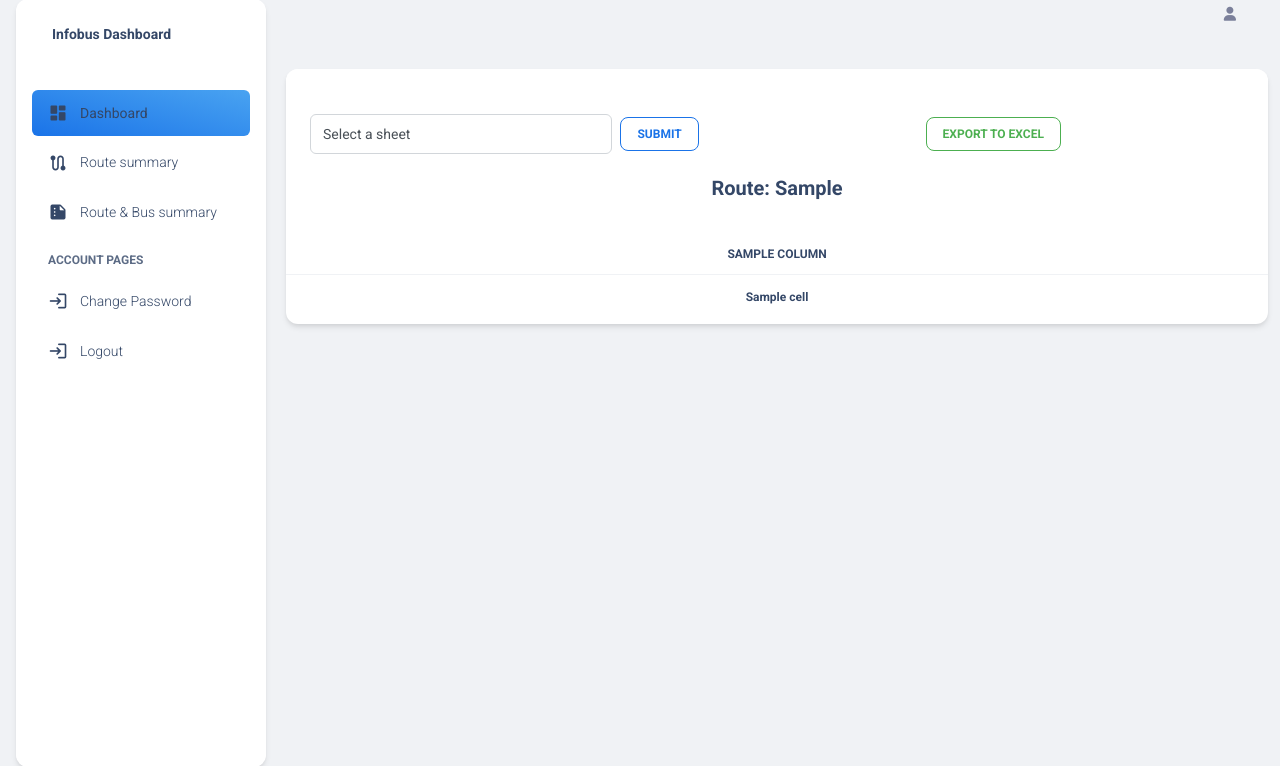
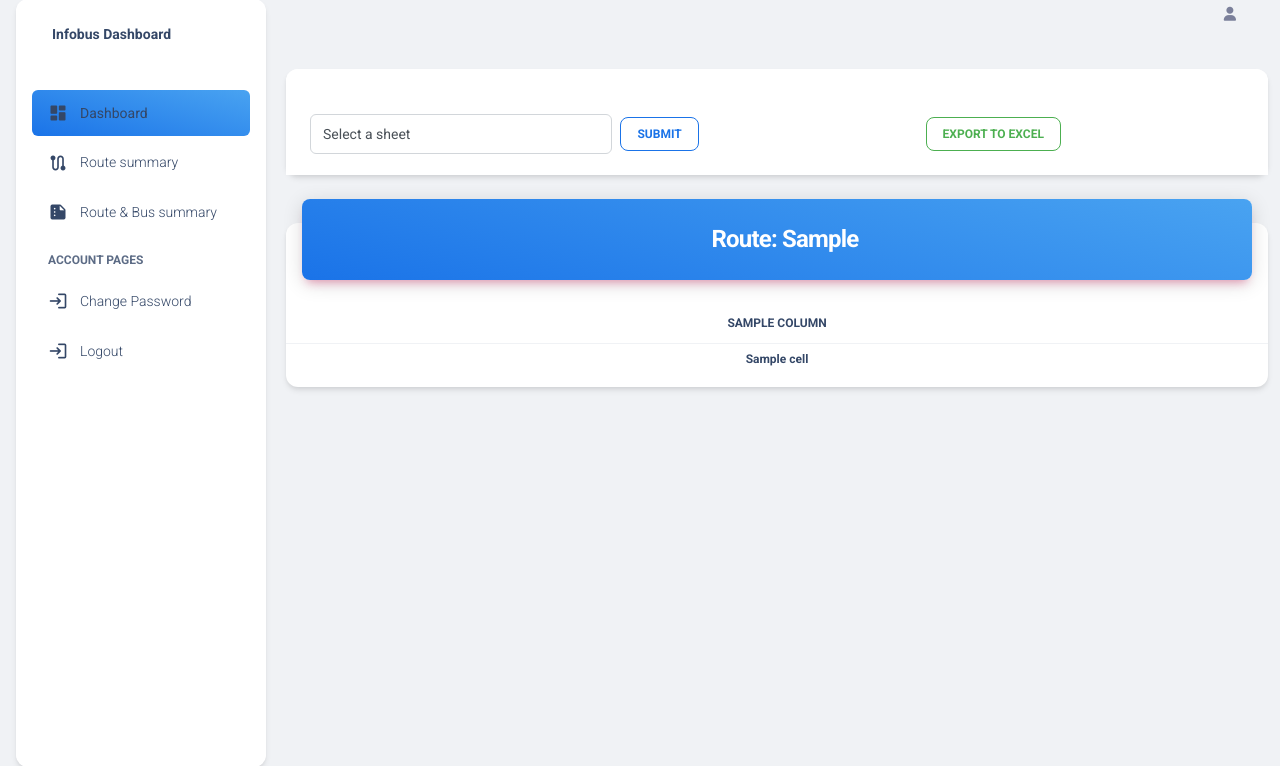
Before and after one commit to Rajeshwaran2001/infobus_dashboard_api, a Django app: template templates/Fdashboard/route.html in a window 1280 px wide. Shown: the part 17-783 px from the top of the page. Run offline with Django 4.2, Linux system fonts and the light colour scheme; the template is opened without the code that fills it: most values are stand-ins (such as "Sample title", 1, 10 or a date in 2020); some libraries are stand-ins or nearby versions.

Commit message:
route fill list updated

```diff
--- a/templates/Fdashboard/route.html
+++ b/templates/Fdashboard/route.html
@@ -46,6 +46,7 @@
                     <div class="input-group input-group-outline my-3">
                       <select class="form-control" id="sheet-select" name="sheet_name">
                 <option value="">Select a sheet</option>
+                 <option value="All">All</option>
                 {% for sheet_name in sheets.keys %}
                   <option value="{{ sheet_name }}">{{ sheet_name }}</option>
                 {% endfor %}
@@ -60,16 +61,26 @@
                     </div>
                </div>
               </form>
-              <div class="text-center">
-               {% if selected_sheet %}
-                <h5>Route: {{ selected_sheet}}</h5>
-               {% endif %}
-              </div>
             {% else %}
                 <h1>Contact admin to update data.</h1>
             {% endif %}
           </div>
-          <div class="card-body px-0 pb-2">
+        </div>
+      </div>
+      </div>
+    <div class="row mt-4"></div>
+    {% if selected_sheet %}
+    {% if selected_sheet == "All" %}
+    {% for sheet_name, sheet_data in sheets.items %}
+      <div class="row">
+        <div class="col-12">
+          <div class="card my-4">
+            <div class="card-header p-0 position-relative mt-n4 mx-3 z-index-2">
+              <div class="bg-gradient-info shadow-primary border-radius-lg pt-4 pb-3">
+                <h4 class="text-white text-center text-capitalize ps-3">Route: {{ sheet_name }}</h4>
+              </div>
+            </div>
+            <div class="card-body px-0 pb-2">
               <div class="table-responsive p-0">
                 <table class="table align-items-center text-center mb-0">
                   <thead>
@@ -83,9 +94,9 @@
                   {% for row in sheet_data.values %}
                     <tr>
                      {% for cell in row %}
-                    <td>
-                      <span class="text-xs text-dark font-weight-bold">{{ cell }}</span>
-                    </td>
+                      <td>
+                        <p class="text-xs text-dark font-weight-bold mb-1">{{ cell }}</p>
+                      </td>
                   {% endfor %}
                     </tr>
                   {% endfor %}
@@ -93,9 +104,48 @@
                 </table>
               </div>
             </div>
+          </div>
         </div>
       </div>
+     {% endfor %}
+        {% else %}
+        <div class="row">
+        <div class="col-12">
+          <div class="card my-4">
+            <div class="card-header p-0 position-relative mt-n4 mx-3 z-index-2">
+              <div class="bg-gradient-info shadow-primary border-radius-lg pt-4 pb-3">
+                <h4 class="text-white text-center text-capitalize ps-3">Route: {{ selected_sheet}}</h4>
+              </div>
+            </div>
+            <div class="card-body px-0 pb-2">
+              <div class="table-responsive p-0">
+                <table class="table align-items-center text-center mb-0">
+                  <thead>
+                    <tr>
+                    {% for col_name in sheet_data.columns %}
+                      <th class="text-uppercase text-dark text-xs font-weight-bolder">{{ col_name }}</th>
+                  {% endfor %}
+                    </tr>
+                  </thead>
+                  <tbody>
+                  {% for row in sheet_data.values %}
+                    <tr>
+                     {% for cell in row %}
+                      <td>
+                        <p class="text-xs text-dark font-weight-bold mb-1">{{ cell }}</p>
+                      </td>
+                  {% endfor %}
+                    </tr>
+                  {% endfor %}
+                  </tbody>
+                </table>
+              </div>
+            </div>
+          </div>
+        </div>
       </div>
+    {% endif %}
+{% endif %}
     </div>
   </main>
 
```
